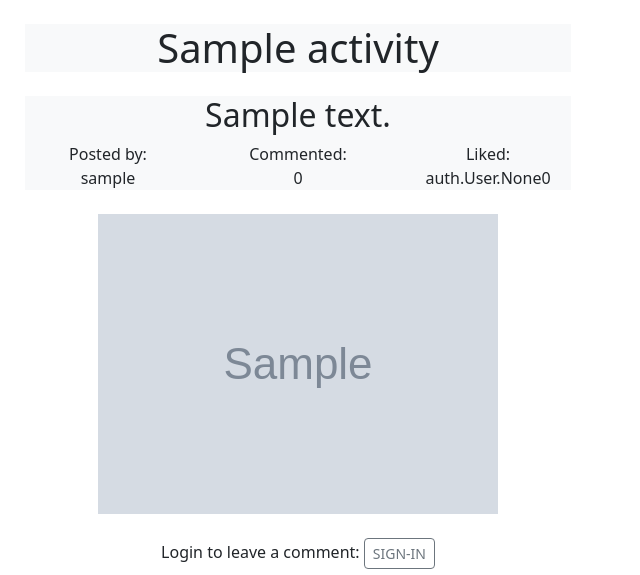
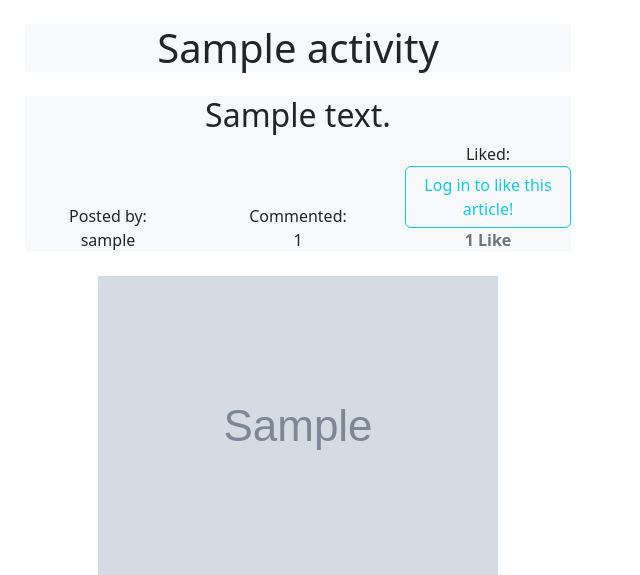
Before and after one commit to AsiaWi/fun_and_games, a Django app: page /1/ in a window 1280 px wide. Shown: the part 56-631 px from the top of the page, without its empty margins (342-982 px from the left). Run offline with Django 4.2, Linux system fonts and the light colour scheme; tables that the repository leaves empty hold one stand-in row (values such as "Sample post"); grey boxes marked "Sample" are stand-in pictures; some libraries are stand-ins or nearby versions.

Commit message:
Add like view for user to be able to like posts

```diff
--- a/playground/models.py
+++ b/playground/models.py
@@ -25,13 +25,17 @@ class Activity(models.Model):
     content = QuillField(blank=False)
     link = models.CharField(max_length=200, default=None, blank=True)
     privacy = models.CharField(max_length=10, choices=PRIVACY, default='private')
-    likes = models.ManyToManyField(User, default=None, blank=True)
+    likes = models.ManyToManyField(User, default=None, blank=True, related_name='like')
 
     class Meta:
         ordering = ['-date_created']
 
     def __str__(self):
         return self.title
+
+    def total_num_of_likes(self):
+        return self.likes.count()
+
 
 class Comment(models.Model):
     activity = models.ForeignKey(Activity, on_delete=models.CASCADE, related_name='comment')
--- a/playground/templates/playground/view_activity_details.html
+++ b/playground/templates/playground/view_activity_details.html
@@ -27,12 +27,25 @@
                         <div class="col">
                             Commented:
                             <br />
-                            0
+                            {{ activity.comment.count }}
                         </div>
                         <div class="col">
                             Liked:
                             <br />
-                            {{ activity.likes }}0
+                            {% if user.is_authenticated %}
+                            <form action="{% url 'like' object.id %}" method="POST">
+                                {% csrf_token %}
+
+                                {% if activity_liked %}
+                                <button type="submit" name="activity_id" value="{{object.id}}" class="btn btn-info">Unlike</button>
+                                {% else %}
+                                <button type="submit" name="activity_id" value="{{object.id}}" class="btn btn-info">Like</button>
+                                {% endif %}
+                              </form>
+                            {% else %}
+                              <a class="btn btn-outline-info" href="{% url 'account_login' %}?next={{ request.get_full_path }}">Log in to like this article!</a><br>
+                            {% endif %}
+                            <strong class="text-secondary">{{ total_num_of_likes }} Like{{ total_num_of_likes|pluralize }}</strong>
                         </div>
                     </div>
                 </div>
--- a/playground/urls.py
+++ b/playground/urls.py
@@ -1,5 +1,6 @@
 from django.urls import path
-from .views import DisplayActivityList, AddActivity, DisplayActivityDetails, DisplayProfileWall, DeleteActivity, UpdateActivity
+from . import views
+from .views import DisplayActivityList, AddActivity, DisplayActivityDetails, DisplayProfileWall, DeleteActivity, UpdateActivity, ActivityLike
 
 # path list
 urlpatterns = [
@@ -9,4 +10,5 @@ urlpatterns = [
     path('<int:pk>/', DisplayActivityDetails.as_view(), name='view_activity_details'),
     path('delete/<int:activity_id>/', DeleteActivity.as_view(), name='activity_confirm_delete'),
     path('edit/<int:activity_id>/', UpdateActivity.as_view(), name='edit_activity'),
+    path('like/<int:pk>', views.ActivityLike, name="like"),
 ]
--- a/playground/views.py
+++ b/playground/views.py
@@ -82,17 +82,34 @@ class DisplayActivityDetails(DetailView):
         context = super().get_context_data(**kwargs)
         context['add_comment_form'] = self.form_class()
         context['comments'] = Comment.objects.filter(activity=self.object)
+        # likes
+        check_likes = get_object_or_404(Activity, id=self.kwargs['pk'])
+        liked = False
+        if check_likes.likes.filter(id=self.request.user.id).exists():
+            liked = True
+        context['total_num_of_likes'] = check_likes.total_num_of_likes()
+        context['activity_liked'] = liked
         return context
 
     def post(self, request, *args, **kwargs):
-        activity = self.get_object()  # Use get_object() to retrieve the Activity object
+        activity = self.get_object()
         form = self.form_class(request.POST)
 
         if form.is_valid():
             comment = form.save(commit=False)
             comment.comment_author = self.request.user
-            comment.activity = activity  # Assign the activity
+            comment.activity = activity
             comment.save()
             return HttpResponseRedirect(reverse('view_activity_details', kwargs={'pk': activity.pk}))
         else:
             return self.render_to_response(self.get_context_data(form=form))
+
+
+def ActivityLike(request, pk):
+    activity = get_object_or_404(Activity, id=request.POST.get('activity_id'))
+    if activity.likes.filter(id=request.user.id).exists():
+        activity.likes.remove(request.user)
+    else:
+        activity.likes.add(request.user)
+
+    return HttpResponseRedirect(reverse('view_activity_details', args=[str(pk)]))
```
